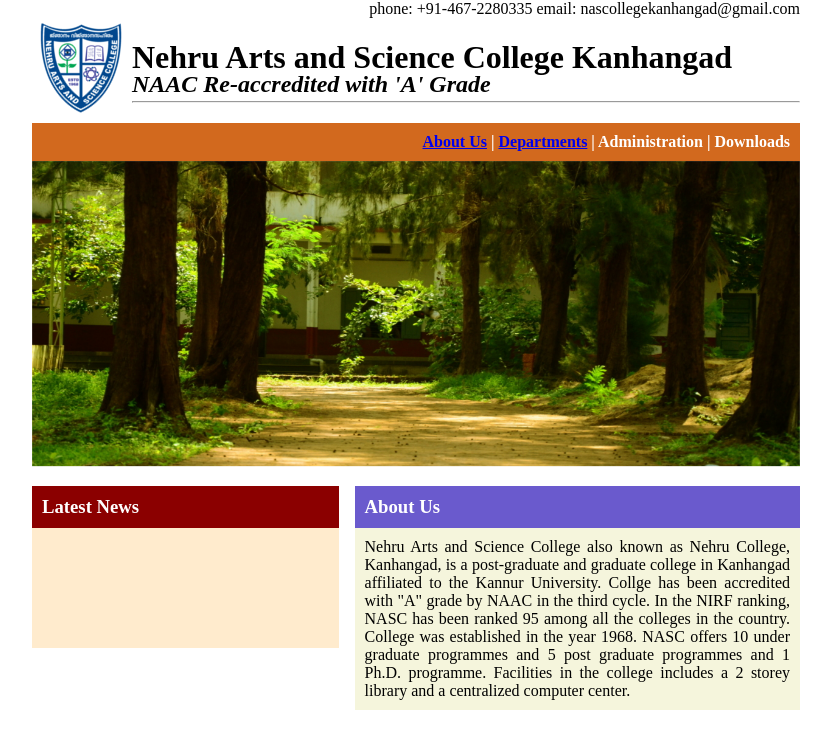
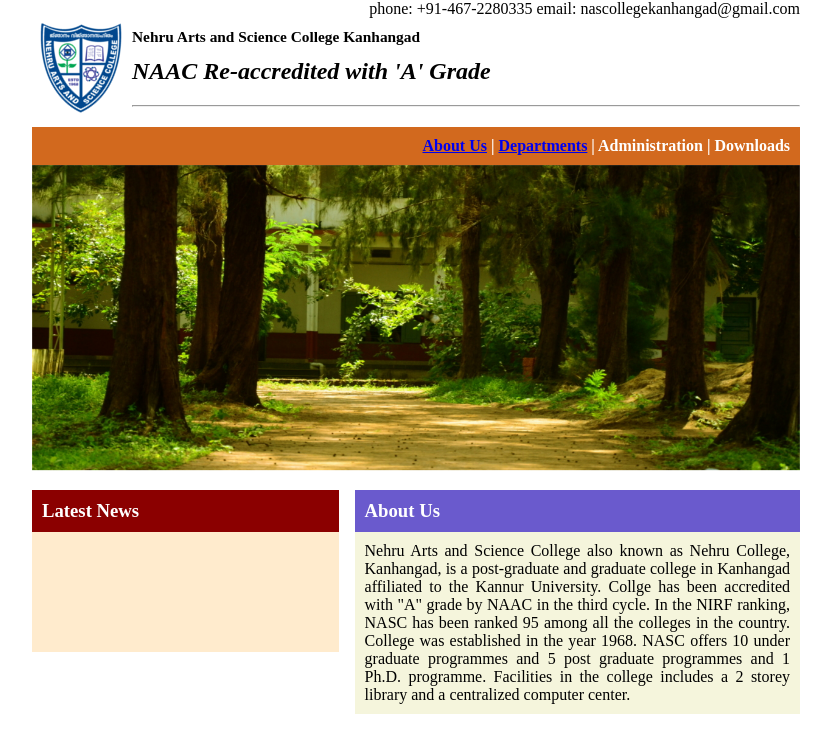
Before and after one commit to avmithunnasc/3C03CSC, a plain HTML site: page index.html in a window 1280 px wide. Shown: the whole page, without its empty margins (224-1055 px from the left). Drawn offline with Linux system fonts and the light colour scheme.

Commit message:
Update nasc.css

```diff
--- a/nasc.css
+++ b/nasc.css
@@ -11,8 +11,14 @@ body{
     float:left;
 }
 
-h1,h2{
+h1{
   height:10px;
+  font-size:2.2vw;
+}
+
+h1{
+  height:10px;
+  font-size:1.2vw;
 }
 
 #mainmenu{
```
